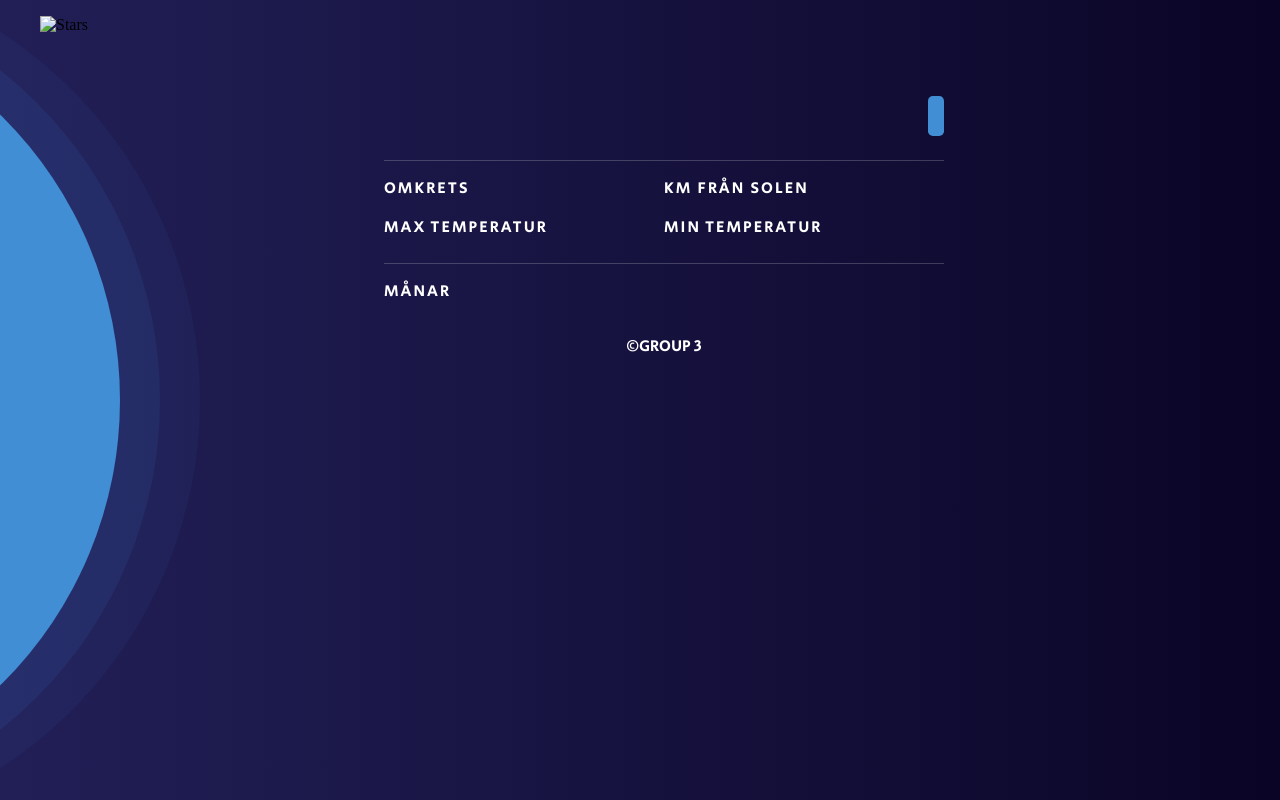
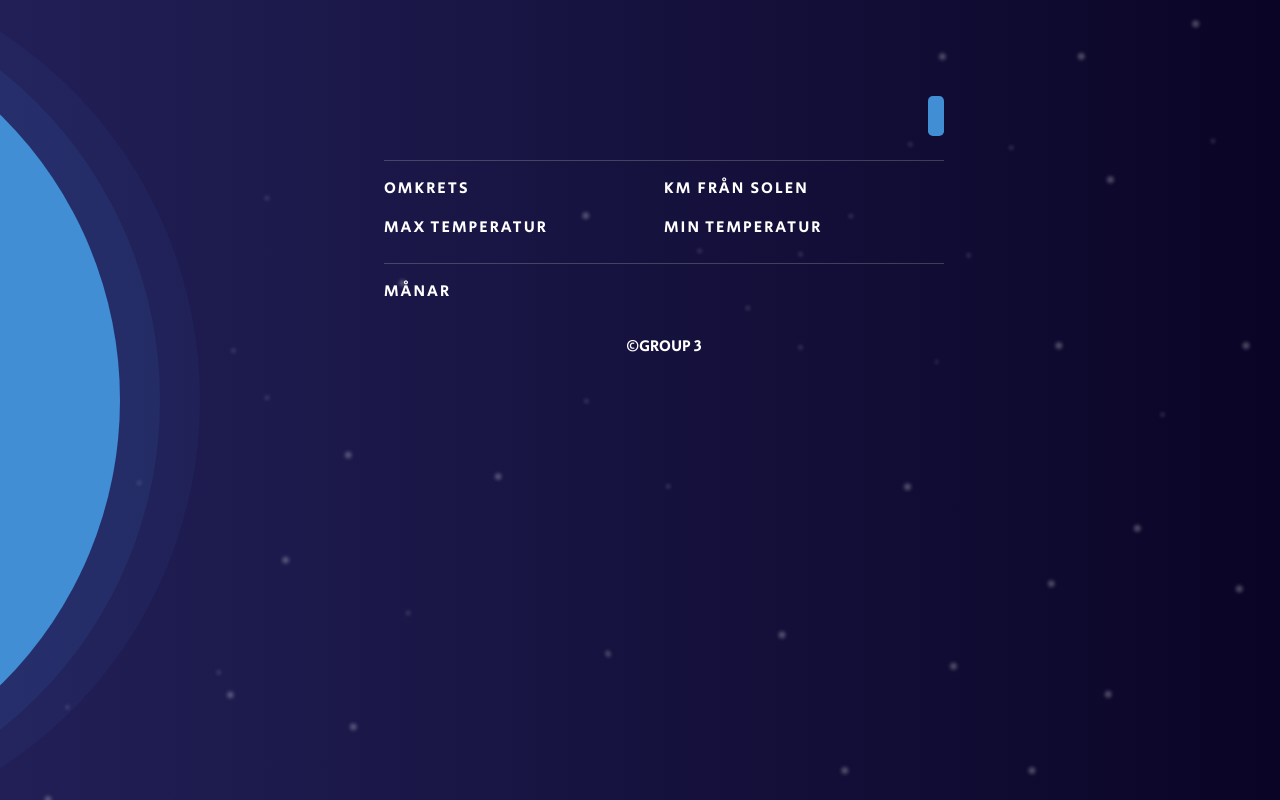
Before and after one commit to Rasmuskrogh/Group-project-Slaris-Lexicon, a plain HTML site: page Planet/planet.html in a window 1280 px wide. Drawn offline with Linux system fonts and the light colour scheme.

Commit message:
fix: Path to background image

```diff
--- a/Planet/planet.html
+++ b/Planet/planet.html
@@ -8,7 +8,7 @@
     </head>
     <body>
         <figure class="starry-background">
-            <img src="./assets/star-transparent.png" alt="Stars" />
+            <img src="../assets/star-transparent.png" alt="Stars" />
         </figure>
         <aside class="aside--container">
             <div class="aside--circle1"></div>
```
